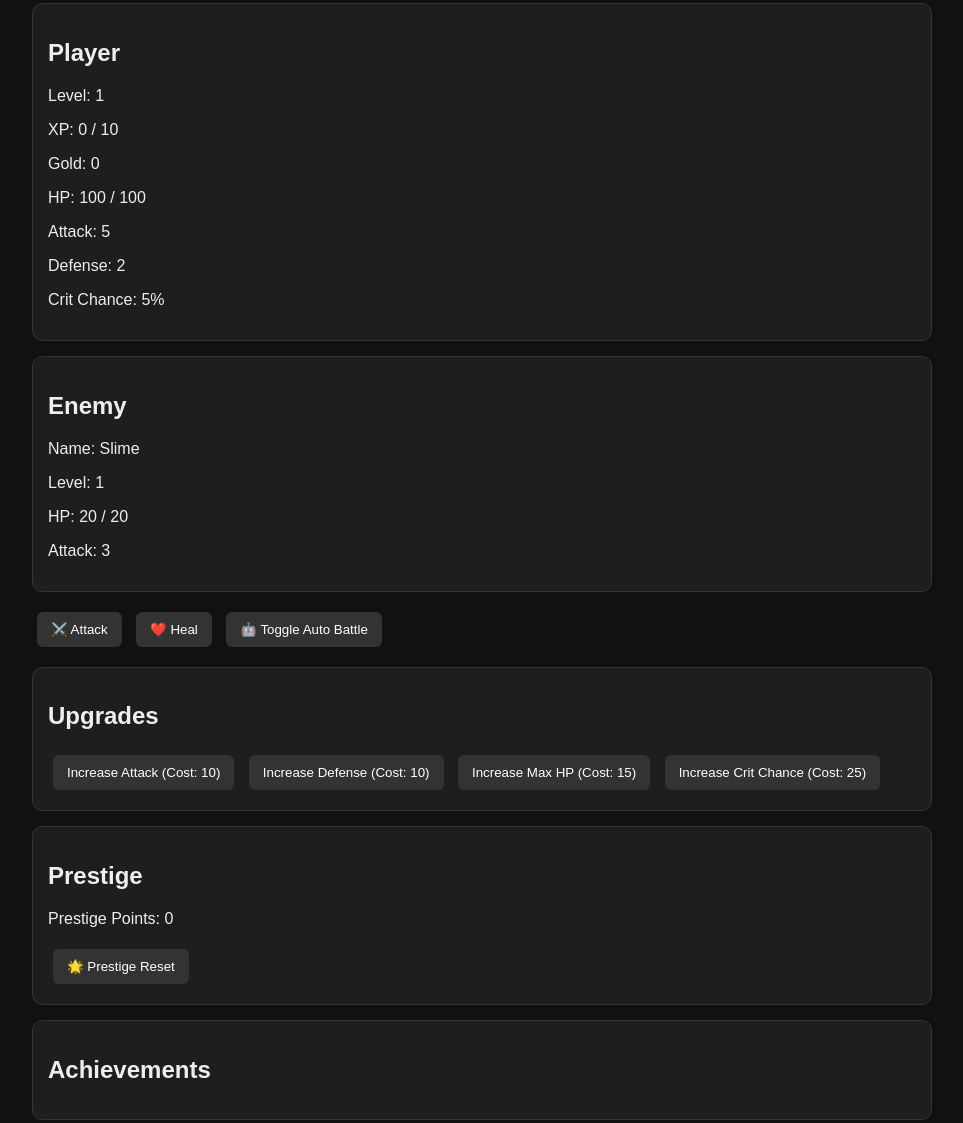
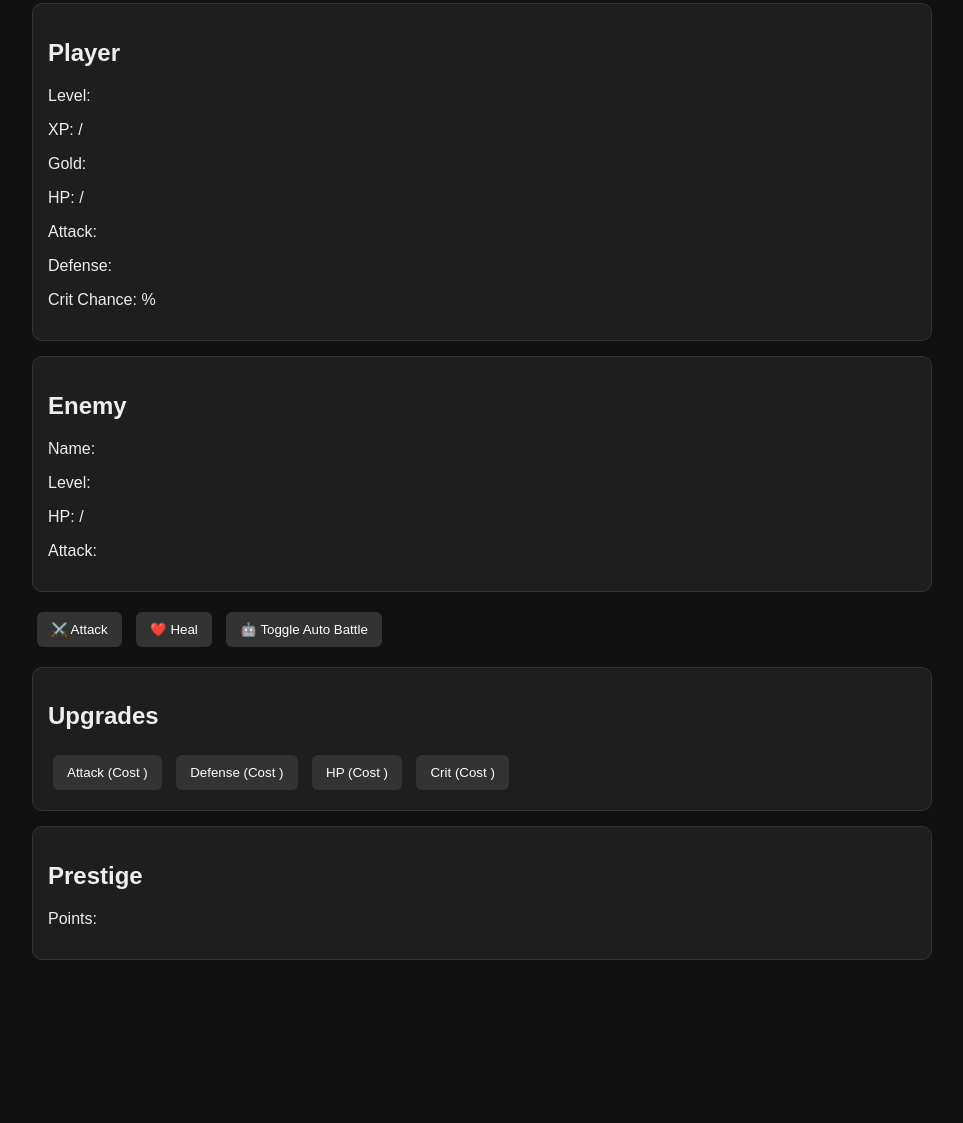
Before and after one commit to jonathonshoats/rpg-game, a plain HTML site: page index.html in a window 1280 px wide. Shown: the part 98-1221 px from the top of the page, without its empty margins (158-1121 px from the left). After the commit the page ends 1093 px from the top, so only its background shows below. Drawn offline with Linux system fonts and the light colour scheme.

Commit message:
Update index.html

```diff
--- a/index.html
+++ b/index.html
@@ -13,21 +13,21 @@
 
     <div class="panel">
       <h2>Player</h2>
-      <p>Level: <span id="level">1</span></p>
-      <p>XP: <span id="xp">0</span> / <span id="xpNeeded">10</span></p>
-      <p>Gold: <span id="gold">0</span></p>
-      <p>HP: <span id="hp">100</span> / <span id="maxHp">100</span></p>
-      <p>Attack: <span id="attack">5</span></p>
-      <p>Defense: <span id="defense">2</span></p>
-      <p>Crit Chance: <span id="crit">5</span>%</p>
+      <p>Level: <span id="level"></span></p>
+      <p>XP: <span id="xp"></span> / <span id="xpNeeded"></span></p>
+      <p>Gold: <span id="gold"></span></p>
+      <p>HP: <span id="hp"></span> / <span id="maxHp"></span></p>
+      <p>Attack: <span id="attack"></span></p>
+      <p>Defense: <span id="defense"></span></p>
+      <p>Crit Chance: <span id="crit"></span>%</p>
     </div>
 
     <div class="panel">
       <h2>Enemy</h2>
-      <p>Name: <span id="enemyName">Slime</span></p>
-      <p>Level: <span id="enemyLevel">1</span></p>
-      <p>HP: <span id="enemyHp">20</span> / <span id="enemyMaxHp">20</span></p>
-      <p>Attack: <span id="enemyAttack">3</span></p>
+      <p>Name: <span id="enemyName"></span></p>
+      <p>Level: <span id="enemyLevel"></span></p>
+      <p>HP: <span id="enemyHp"></span> / <span id="enemyMaxHp"></span></p>
+      <p>Attack: <span id="enemyAttack"></span></p>
     </div>
 
     <div class="buttons">
@@ -38,47 +38,12 @@
 
     <div class="panel">
       <h2>Upgrades</h2>
-
-      <button onclick="upgradeAttack()">
-        Increase Attack (Cost: <span id="attackCost">10</span>)
-      </button>
-
-      <button onclick="upgradeDefense()">
-        Increase Defense (Cost: <span id="defenseCost">10</span>)
-      </button>
-
-      <button onclick="upgradeMaxHp()">
-        Increase Max HP (Cost: <span id="hpCost">15</span>)
-      </button>
-
-      <button onclick="upgradeCrit()">
-        Increase Crit Chance (Cost: <span id="critCost">25</span>)
-      </button>
+      <button onclick="upgradeAttack()">Attack (Cost <span id="attackCost"></span>)</button>
+      <button onclick="upgradeDefense()">Defense (Cost <span id="defenseCost"></span>)</button>
+      <button onclick="upgradeMaxHp()">HP (Cost <span id="hpCost"></span>)</button>
+      <button onclick="upgradeCrit()">Crit (Cost <span id="critCost"></span>)</button>
     </div>
 
     <div class="panel">
       <h2>Prestige</h2>
-      <p>Prestige Points: <span id="prestige">0</span></p>
-      <button onclick="prestigeReset()">🌟 Prestige Reset</button>
-    </div>
-
-    <div class="panel">
-      <h2>Achievements</h2>
-      <ul id="achievementList"></ul>
-    </div>
-
-    <div class="panel log-panel">
-      <h2>Battle Log</h2>
-      <div id="log"></div>
-    </div>
-
-    <div class="buttons">
-      <button onclick="saveGame()">💾 Save</button>
-      <button onclick="loadGame()">📂 Load</button>
-      <button onclick="resetGame()">🗑️ Reset</button>
-    </div>
-  </div>
-
-  <script src="script.js"></script>
-</body>
-</html>
+      <p>Points: <span id="prestige"></span></p>
```
